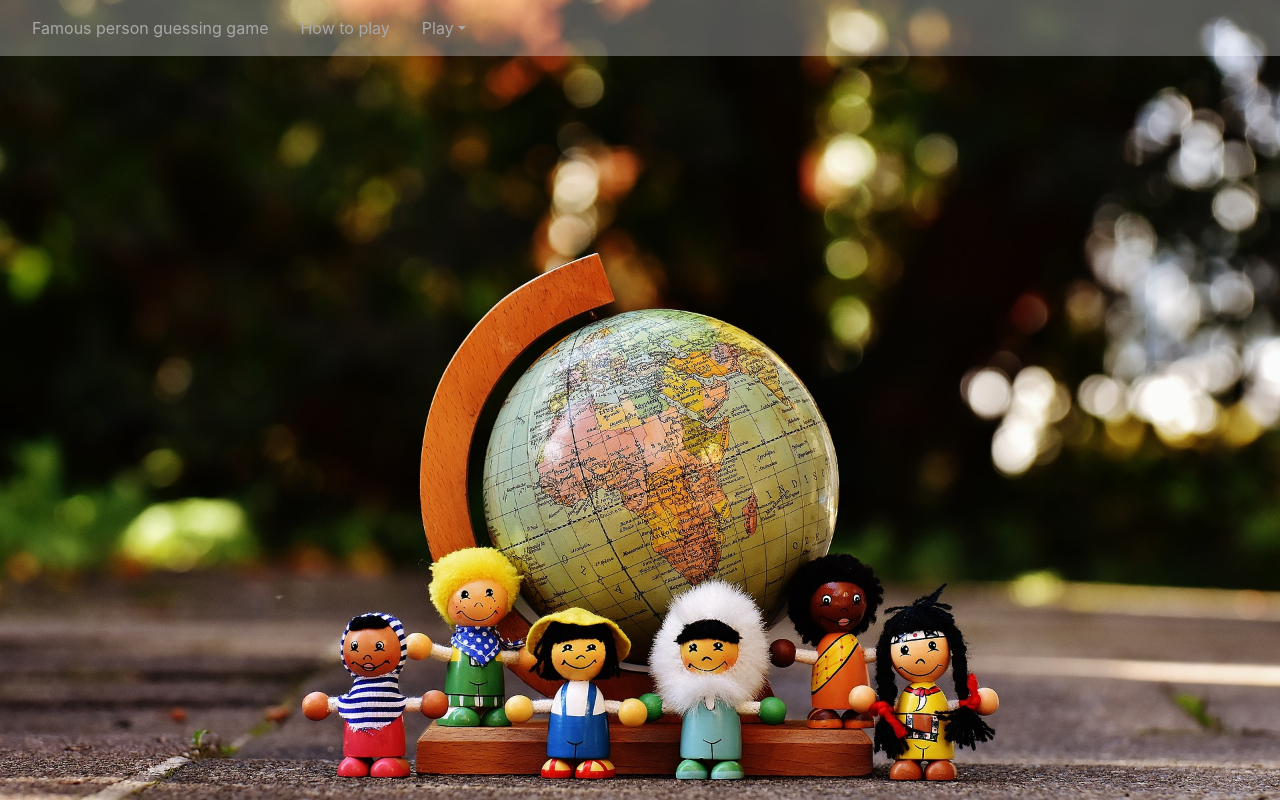
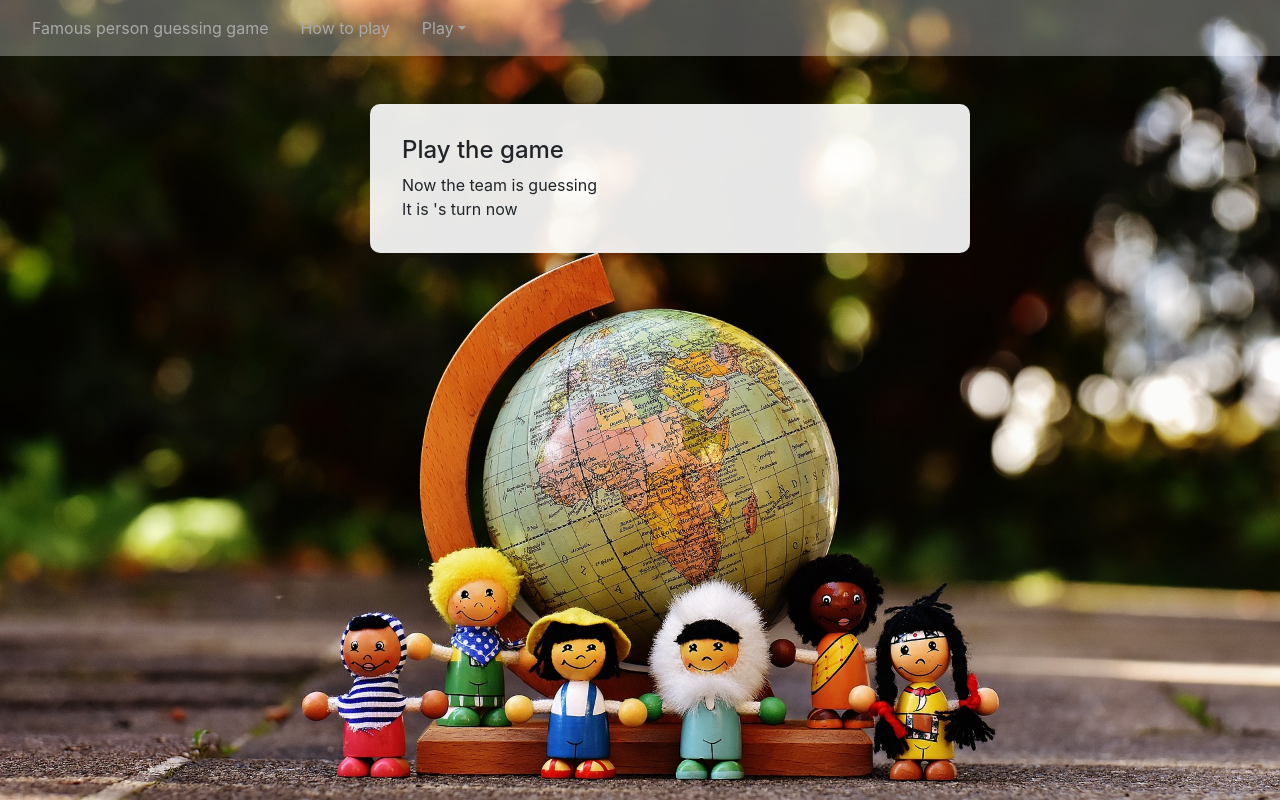
Before and after one commit to KlaraHajdu/famousperson, a React (Create React App) app: page / in a window 1280 px wide. Built offline with nearby package versions, Linux system fonts and the light colour scheme; no server answers; the database is empty.

Commit message:
Add listeners to Playgame

```diff
--- a/src/App.js
+++ b/src/App.js
@@ -33,7 +33,6 @@ function App() {
                         <Header />
                     </HowToPlayModalOpenProvider>
                     <GamePhases />
-
                     <GlobalStyle />
                 </GamePhaseProvider>
             </GameProvider>
--- a/src/components/AddNames.jsx
+++ b/src/components/AddNames.jsx
@@ -3,6 +3,7 @@ import Container from "react-bootstrap/Container";
 import Form from "react-bootstrap/Form";
 import Button from "react-bootstrap/Button";
 import { GameContext } from "./contextProviders/GameProvider";
+import { GamePhaseContext } from "./contextProviders/GamePhaseProvider";
 import { appFirebase } from "../database.js";
 import { gamePhases } from "../gamePhasesObject";
 
@@ -11,7 +12,7 @@ function AddNames() {
 
     const [nameToSubmit, setNameToSubmit] = useState("");
 
-    const setGamePhase = useContext(GameContext)[1];
+    const setGamePhase = useContext(GamePhaseContext)[1];
 
     const [teamNamesNumber, setTeamNamesNumber] = useState("0");
 
@@ -59,6 +60,9 @@ function AddNames() {
             <Container>
                 <Container className="fixer">
                     <div>Please wait for the other team to finish uploading their names</div>
+                    <Button variant="warning" onClick={() => setGamePhase(gamePhases.playGame)}>
+                        Open the playGame component
+                    </Button>
                 </Container>
             </Container>
         );
--- a/src/components/GamePhases.jsx
+++ b/src/components/GamePhases.jsx
@@ -1,10 +1,13 @@
 import React, { useContext } from "react";
 import { GamePhaseContext } from "./contextProviders/GamePhaseProvider";
+import PlayGame from "./PlayGame.jsx";
 
 function GamePhases() {
     const gamePhase = useContext(GamePhaseContext)[0];
 
-    return gamePhase && <div>{ gamePhase.component}</div>;
+    return  (<PlayGame />);
+    // gamePhase && <div>{gamePhase.component}</div>;
+
 }
 
 export default GamePhases;
--- a/src/components/PlayGame.jsx
+++ b/src/components/PlayGame.jsx
@@ -1,11 +1,39 @@
-import React from 'react';
+import React, { useState, useContext, useEffect } from "react";
+import Container from "react-bootstrap/Container";
+import { appFirebase } from "../database.js";
+import { GameContext } from "./contextProviders/GameProvider";
 
 function PlayGame() {
+    //const [game, setGame] = useContext(GameContext);
+    const [game, setGame] = useState({ gameMaster: "GameM" });
+
+    const [teamOnTurn, setTeamOnTurn] = useState("");
+
+    const [playerOnTurn, setPlayerOnTurn] = useState("");
+
+    const handlePlayerOnTurnResult = (snapshot) => {
+        setPlayerOnTurn(snapshot.val());
+    };
+
+    const handleTeamOnTurnResult = (snapshot) => {
+        setTeamOnTurn(snapshot.val());
+    };
+
+    useEffect(() => {
+
+        appFirebase.databaseApi.readOn(`games/${game.gameId}/teamOnTurn`, handleTeamOnTurnResult);
+        appFirebase.databaseApi.readOn(`games/${game.gameId}/playerOnTurn`, handlePlayerOnTurnResult);
+    }, []);
+
     return (
-        <div>
-            Play the game
-        </div>
-    )
+        <Container>
+            <Container className="fixer">
+                <h4>Play the game</h4>
+                <div>Now the {teamOnTurn} team is guessing</div>
+                <div>It is {playerOnTurn}'s turn now</div>
+            </Container>
+        </Container>
+    );
 }
 
-export default PlayGame
+export default PlayGame;
```
